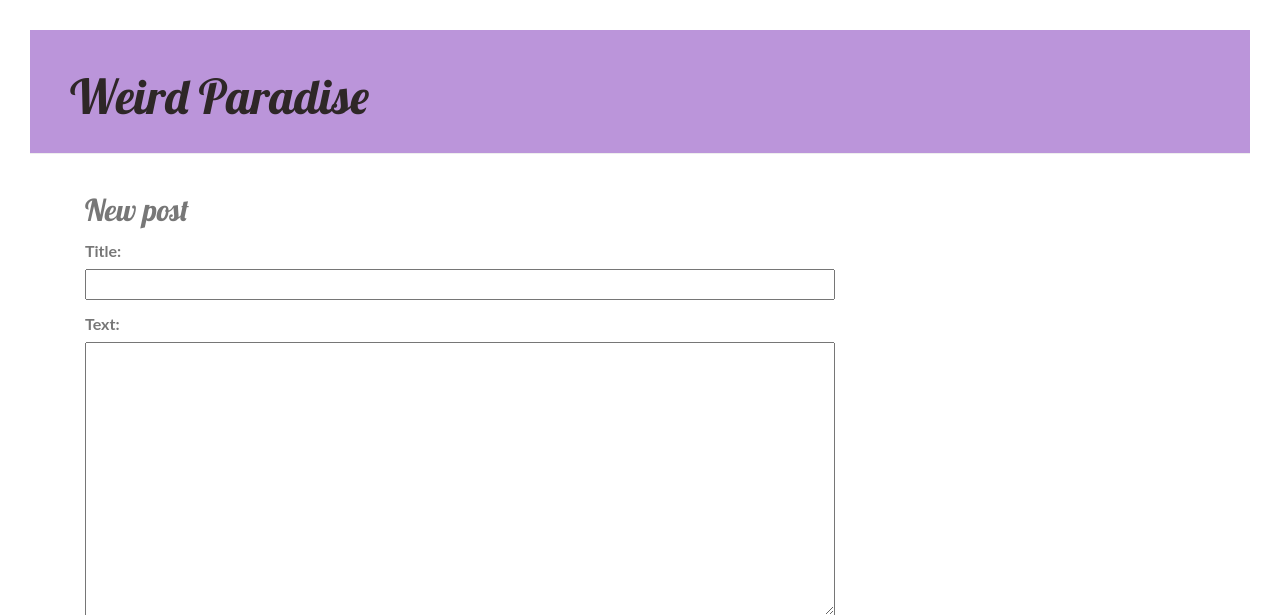
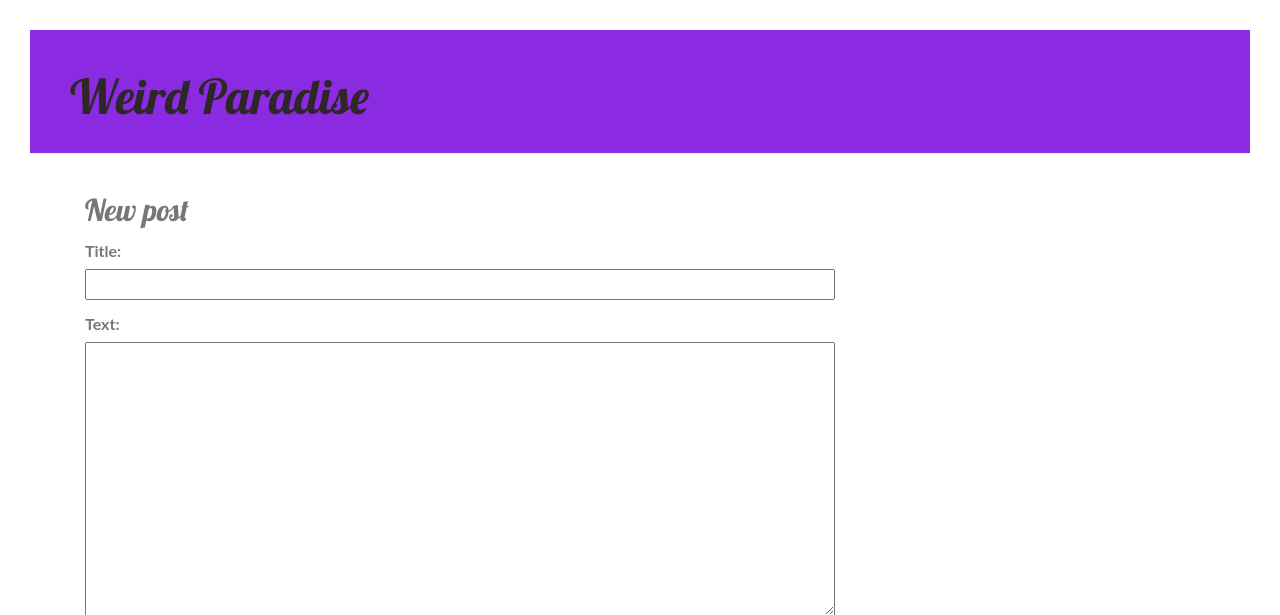
Before and after one commit to Aayushadh/Blogflix, a Django app: page /post/new/ in a window 1280 px wide. Shown: the top 615 px of the page. Run offline with Django 3.2, Linux system fonts and the light colour scheme; some libraries are stand-ins or nearby versions.

Commit message:
css changed

```diff
--- a/blog/static/css/blog.css
+++ b/blog/static/css/blog.css
@@ -12,9 +12,9 @@ h1 a, h2 a {
     position: relative;
 }
 .page-header {
-  background-color: rgba(110, 28, 177, 0.466);
-    margin-top: 0;
-    padding: 20px 20px 20px 40px;
+  background-color: blueviolet;
+  margin-top: 0;
+  padding: 20px 20px 20px 40px;
 }
 
 .page-header h1, .page-header h1 a, .page-header h1 a:visited, .page-header h1 a:active {
--- a/blog/templates/blog/base.html
+++ b/blog/templates/blog/base.html
@@ -9,7 +9,7 @@
     </head>
     <body>
 
-        <div class="page-header">
+        <div class="page-header" style="background-color:blueviolet;">
             {% if user.is_authenticated %}
             <a href="{% url 'post_new' %}" class="top-menu"><span class="glyphicon glyphicon-plus"></span></a>
         {% endif %}
--- a/blog/templates/blog/index.html
+++ b/blog/templates/blog/index.html
@@ -11,7 +11,7 @@
   <link rel="stylesheet" href="{% static 'css/blog.css' %}">
 
 
-  <title>Natours | Exciting tours for adventurous people</title>
+  <title>Weird Paradise</title>
 </head>
 <body>
   <header class="header">
```
